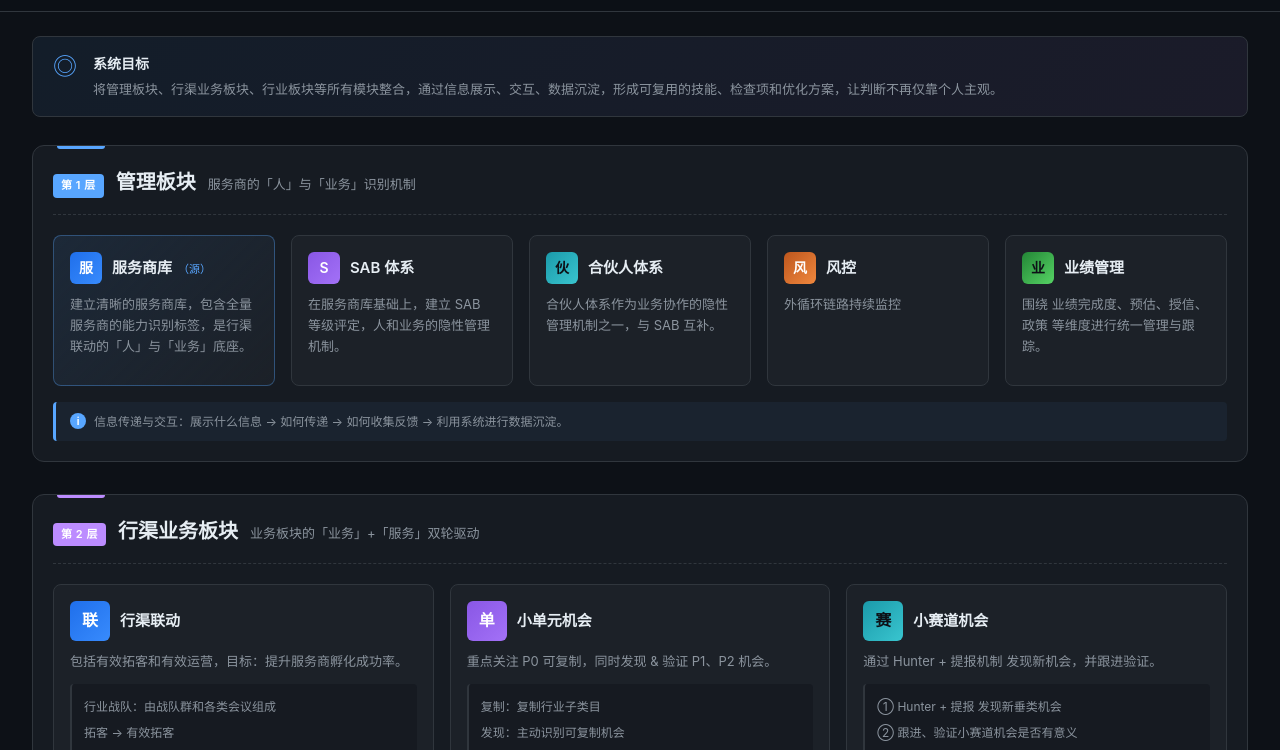
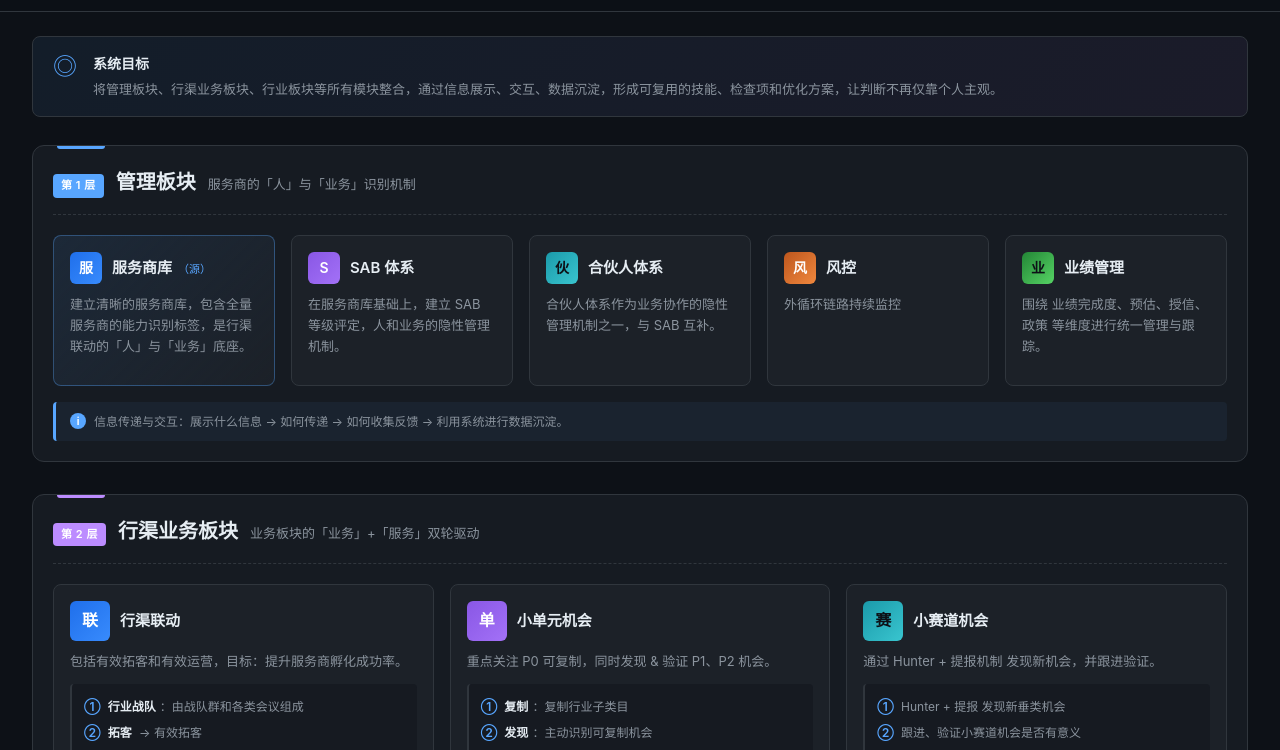
Before and after one commit to graceguan2002/ecominone, a plain HTML site: page index.html in a window 1280 px wide. Shown: the part 50-800 px from the top of the page. Drawn offline with Linux system fonts and the light colour scheme; no server answers.

Commit message:
style: 行渠联动/小单元机会 卡片要点列表添加 ①②③ 序号，与小赛道机会对齐

```diff
--- a/api/config.js
+++ b/api/config.js
@@ -64,9 +64,9 @@
         url: '',
         desc: '通过 Hunter + 提报机制 发现新机会，并跟进验证。',
         list: [
-            '① Hunter + 提报 发现新垂类机会',
-            '② 跟进、验证小赛道机会是否有意义',
-            '③ 研究是否可以有机会复制'
+            'Hunter + 提报 发现新垂类机会',
+            '跟进、验证小赛道机会是否有意义',
+            '研究是否可以有机会复制'
         ]
     },
     'base-k-internal': {
--- a/app.js
+++ b/app.js
@@ -61,9 +61,9 @@
             links: [],
             desc: '通过 Hunter + 提报机制 发现新机会，并跟进验证。',
             list: [
-                '① Hunter + 提报 发现新垂类机会',
-                '② 跟进、验证小赛道机会是否有意义',
-                '③ 研究是否可以有机会复制'
+                'Hunter + 提报 发现新垂类机会',
+                '跟进、验证小赛道机会是否有意义',
+                '研究是否可以有机会复制'
             ]
         },
 
@@ -308,15 +308,37 @@
             if (descEl && item.desc !== undefined) {
                 descEl.textContent = item.desc || '';
             }
-            // 2. 列表
+            // 2. 列表 — 不清空 HTML 模板的 list-key 等样式，仅给 li prepend 序号
             const listEl = card.querySelector('.card-list');
             if (listEl && item.list !== undefined) {
-                listEl.innerHTML = '';
-                (item.list || []).forEach(function (line) {
-                    if (!line || !line.trim()) return;
-                    const li = document.createElement('li');
-                    li.textContent = line;
-                    listEl.appendChild(li);
+                const CIRCLED = ['①','②','③','④','⑤','⑥','⑦','⑧','⑨','⑩'];
+                const listArr = item.list || [];
+                const lis = listEl.querySelectorAll('li');
+                const hasInlineStyle = listEl.querySelector('.list-key, .list-arrow, .list-target, strong');
+                // 若 HTML 模板无内联样式 → 用 list 数据重建（支持用户编辑 list）
+                if (lis.length !== listArr.length || !hasInlineStyle) {
+                    listEl.innerHTML = '';
+                    listArr.forEach(function (line) {
+                        if (!line || !line.trim()) return;
+                        const li = document.createElement('li');
+                        // 把 **xxx** 还原成 <strong>xxx</strong>
+                        li.innerHTML = '<span class="list-num"></span> ' + line.replace(/\*\*(.+?)\*\*/g, '<strong>$1</strong>');
+                        listEl.appendChild(li);
+                    });
+                }
+                // 给每个 li prepend 序号 span（如果还没有）
+                listEl.querySelectorAll('li').forEach(function (li, idx) {
+                    const numEl = li.querySelector(':scope > .list-num');
+                    if (numEl && numEl.textContent) return; // 已有序号
+                    const num = CIRCLED[idx] || ((idx + 1) + '.');
+                    if (!numEl) {
+                        const span = document.createElement('span');
+                        span.className = 'list-num';
+                        span.textContent = num + ' ';
+                        li.insertBefore(span, li.firstChild);
+                    } else {
+                        numEl.textContent = num + ' ';
+                    }
                 });
             }
         }
--- a/index.html
+++ b/index.html
@@ -164,9 +164,9 @@
                     </div>
                     <div class="card-desc">通过 <strong>Hunter + 提报机制</strong> 发现新机会，并跟进验证。</div>
                     <ul class="card-list">
-                        <li><span class="list-num">①</span> Hunter + 提报 发现新垂类机会</li>
-                        <li><span class="list-num">②</span> 跟进、验证小赛道机会是否有意义</li>
-                        <li><span class="list-num">③</span> 研究是否可以有机会复制</li>
+                        <li>Hunter + 提报 发现新垂类机会</li>
+                        <li>跟进、验证小赛道机会是否有意义</li>
+                        <li>研究是否可以有机会复制</li>
                     </ul>
                 </div>
             </div>
```
